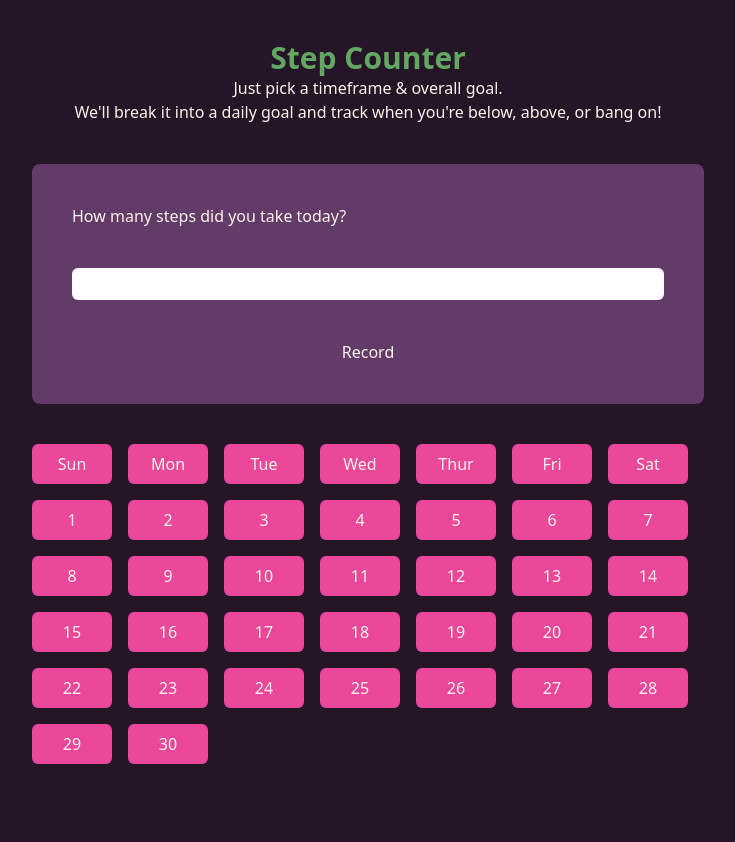
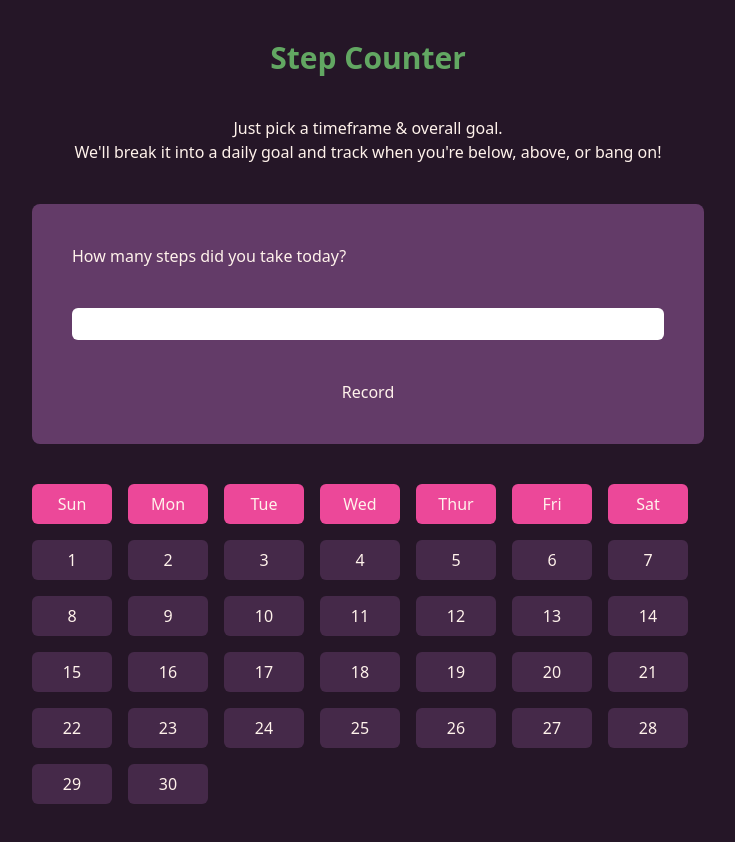
Before and after one commit to JoleneKearse/step-counter, a React (Vite) app: page / in a window 1280 px wide. Shown: the top 842 px of the page, without its empty margins (272-1007 px from the left). Built offline with nearby package versions, Linux system fonts and the light colour scheme.

Commit message:
chore: update title spacing

```diff
--- a/src/components/Calendar.tsx
+++ b/src/components/Calendar.tsx
@@ -19,7 +19,7 @@ export function Calendar({ dayArr, daysInMonth, calendarArr }: CalendarProps) {
       {calendarArr.map(day => (
         <div
           key={day}
-          className="flex flex-col items-center justify-center w-20 px-4 py-2 bg-pink-500 rounded-md"
+          className="flex flex-col items-center justify-center w-20 px-4 py-2 rounded-md bg-purple-alpha"
         >
           <p className="text-neutral-light">{day}</p>
 
--- a/src/components/Title.tsx
+++ b/src/components/Title.tsx
@@ -1,7 +1,7 @@
 export function Title() {
   return (
     <header className="py-10 text-center">
-      <h1 className="text-3xl font-extrabold text-green-300">Step Counter</h1>
+      <h1 className="mb-10 text-3xl font-extrabold text-green-300">Step Counter</h1>
       <p className="text-neutral-light">Just pick a timeframe & overall goal.</p>
       <p className="text-neutral-light">We'll break it into a daily goal and track when you're below, above, or bang on!</p>
     </header>
--- a/tailwind.config.js
+++ b/tailwind.config.js
@@ -13,6 +13,7 @@ export default {
         "green-500": "#335B33",
         "green-600": "#1D341D",
         "purple": "#633B68",
+        "purple-alpha": "#633B6888",
       }
     },
   },
```
